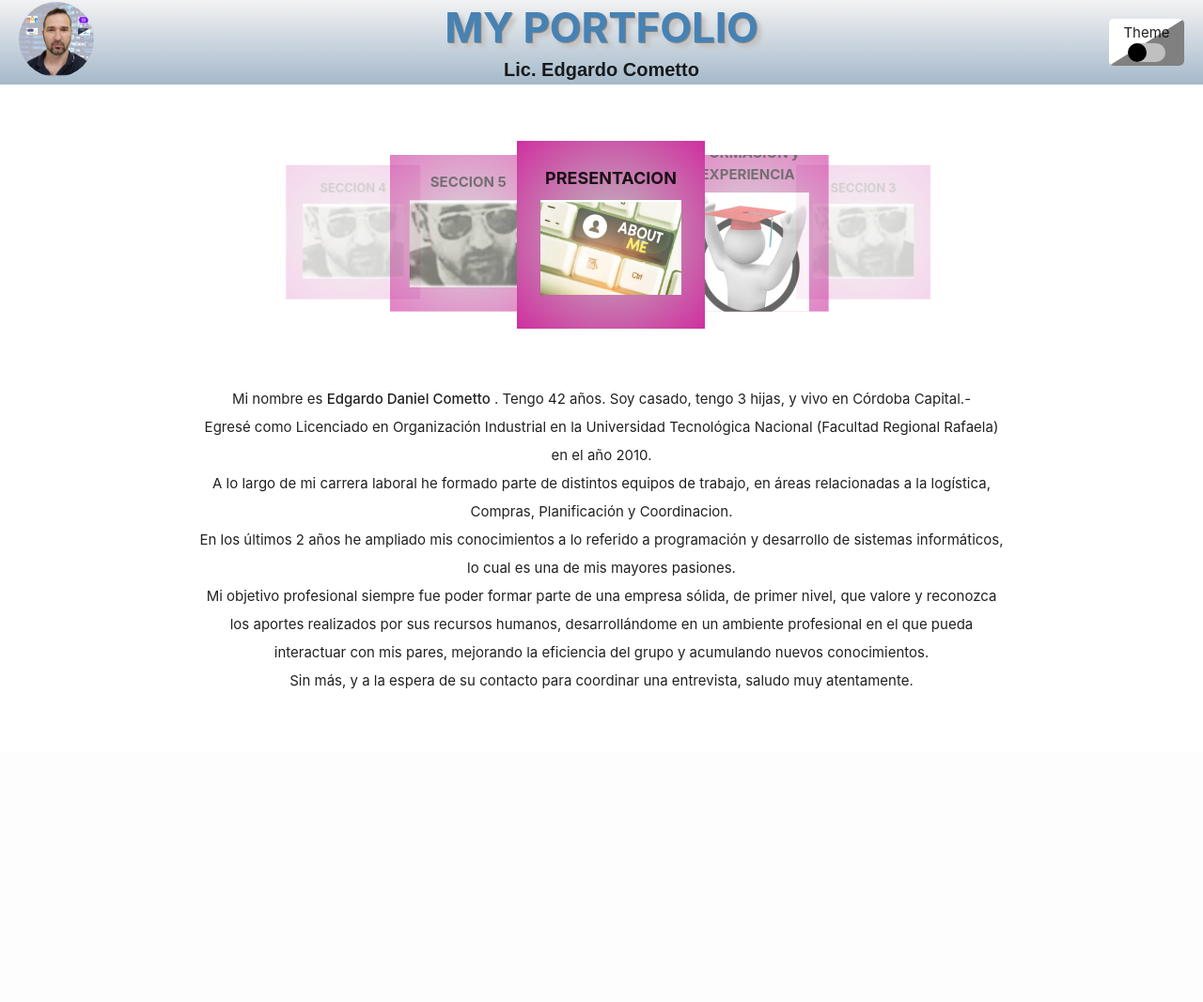
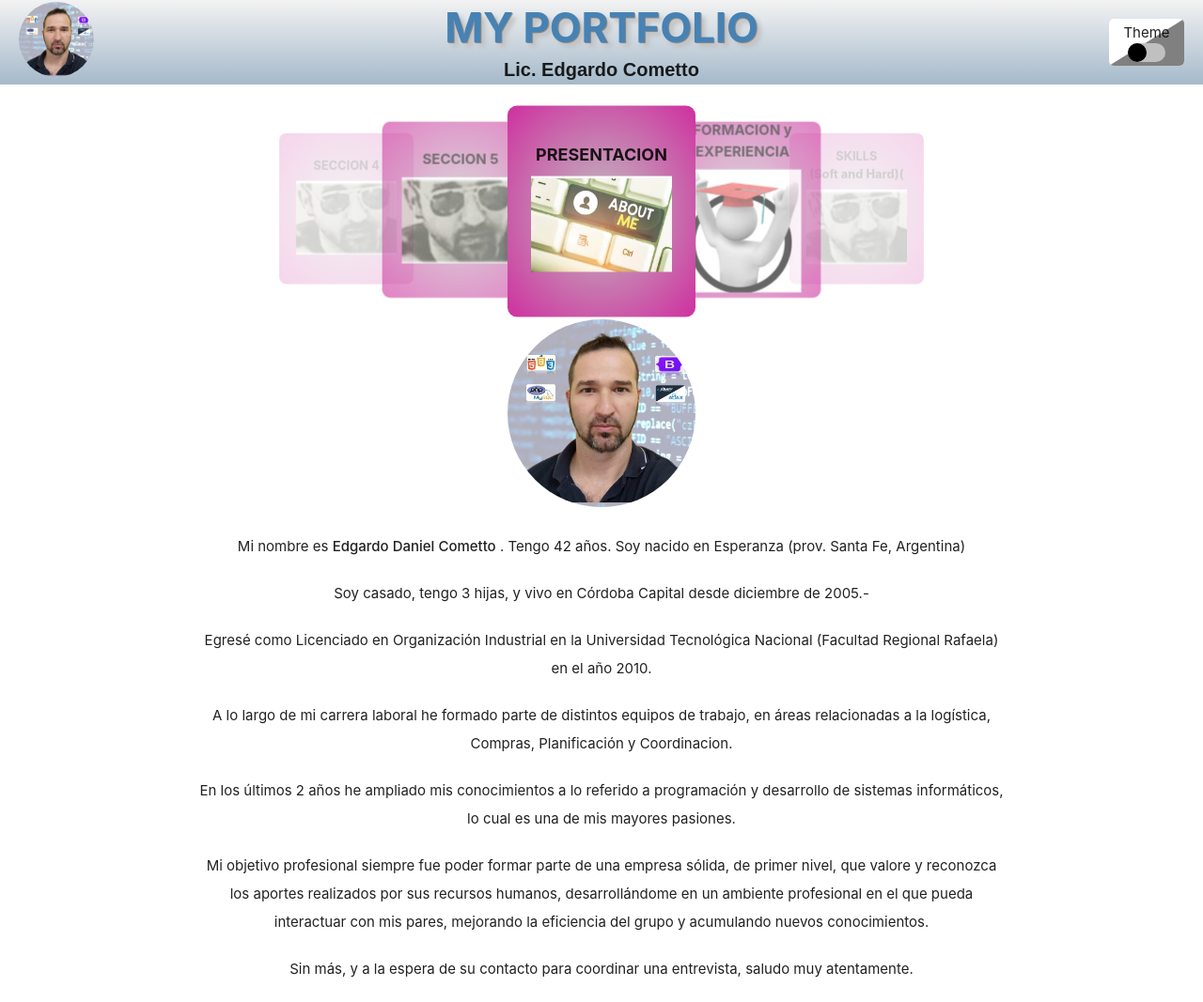
Before and after one commit to ecometto/ecometto.github.io, a PHP site: page / in a window 1280 px wide. Shown: the whole page at 94% size. Before the commit the page ends 734 px from the top, so only its background shows below. Run offline with PHP 8.4, Linux system fonts and the light colour scheme.

Commit message:
updating

```diff
--- a/index.html
+++ b/index.html
@@ -48,7 +48,7 @@
             </div>
             <div class="carousel-item" href="#">
                 <div class="text-carousel-container">
-                    <p>SECCION 3</p>
+                    <p>SKILLS <br> (Soft and Hard)(</p>
                 </div>
                 <img src="IMG/f1.jpg">
             </div>
@@ -70,40 +70,45 @@
 
     <main>
         <section class="section1">
-            <p id="presentacion-parrafo">
-                Mi nombre es <strong>Edgardo Daniel Cometto</strong> . Tengo 42 años. Soy casado, tengo 3 hijas, y vivo
-                en
-                Córdoba Capital.-
-                <br>
+            <div >
+                <img class="img-carnet" src="img/carnet2.jpg" alt="ECometto" >
+            </div>
+            <p>
+                Mi nombre es <strong>Edgardo Daniel Cometto</strong> . Tengo 42 años. Soy nacido en Esperanza (prov. Santa
+                Fe, Argentina)
+            </p>
+            <p>
+                Soy casado, tengo 3 hijas, y vivo en Córdoba Capital desde diciembre de 2005.-
+            </p>
+            <p>
                 Egresé como Licenciado en Organización Industrial en la Universidad Tecnológica Nacional
                 (Facultad Regional Rafaela) en el año 2010.
-                <br>
+            </p>
+            <p>
                 A lo largo de mi carrera laboral he formado parte de distintos equipos de trabajo, en áreas
                 relacionadas a la logística, Compras, Planificación y Coordinacion.
-                <br>
+            </p>
+            <p>
                 En los últimos 2 años he ampliado mis conocimientos a lo referido a programación y desarrollo de
                 sistemas informáticos, lo cual es una de mis mayores pasiones.
-                <br>
+            </p>
+            <p>
                 Mi objetivo profesional siempre fue poder formar parte de una empresa sólida, de
                 primer nivel, que valore y reconozca los aportes realizados por sus recursos humanos,
                 desarrollándome en un ambiente profesional en el que pueda interactuar con mis pares,
                 mejorando la eficiencia del grupo y acumulando nuevos conocimientos.
-                <br>
+            </p>
+            <p>
                 Sin más, y a la espera de su contacto para coordinar una entrevista, saludo muy atentamente.
             </p>
         </section>
         <section class="section2">
-            <div >
+            <h4>FORMACION Y EXPERIENCIA</h4>
+            <div>
                 <h5>ANTECEDENTES ACADEMICOS... </h5>
                 <p><b>Estudios Universitarios:</b> Licenciatura en Organización Industrial - UTN
                     - Facultad Regional Rafaela <br>
                     <b>Estudios Secundarios:</b> Técnico Electromecánico E.E.T. Don José de San Martín (Esperanza)
-                </p>
-                <p>
-
-                    <b><u>CONOCIMIENTOS INFORMATICOS:</u></b> <br>
-                    Microsoft Office (Word, Excel, Power Point), Programación excel y googleSheets (macros y appsheets),
-                    navegadores WEB, Correos electrónicos, lenguajes de programación, Diseño WEB, lenguaje SQL, etc.
                 </p>
                 <p>
                     <b><u>IDIOMAS:</u></b> <br>
@@ -111,24 +116,29 @@
                 </p>
                 <p>
                     <b><u>CURSO Y CAPACITACIONES:</u></b> <br>
-                    Trabajo en Equipo, Negociación, Liderazgo, Comunicación eficiente, Metodologías Agiles <br>
-                    Lenguajes de programación WEB (HTML, CSS, JAVASCRIPT). Librerías Bootstrap, Jquery, Datatables, etc <br>
-                    Lenguajes de backend y consulta de Bases de Datos (MySQL, PHP) <br>
-                    Sistemas de control de versiones GIT y GITHUB
+                    Trabajo en Equipo, Negociación, Liderazgo, Comunicación eficiente, Metodologías Agiles
+                </p>
+                <P>
+                    <b><u>PROGRAMACIÓN:</u></b> <br>
+                    (Ver mas detalles en card <a class="linkToSkill" href="#"> "SKILLS"</a>))
+                </P>
+                <p>
+                    <b><u>CONOCIMIENTOS INFORMATICOS OFIMATICA:</u></b> <br>
+                    Microsoft Office (Word, Excel, Power Point), Programación excel y googleSheets (macros y appsheets),
+                    navegadores WEB, Correos electrónicos, Appsheet
                 </p>
             </div>
 
-            <hr>
+            <br>
+            <hr> <br>
 
             <div>
                 <h5>ANTECEDENTES LABORALES... </h5>
                 <p>
-                    <b>* PROYECTOS PERSONALES y LABORALES DE DESARROLLO WEB / PROGRAMACION</b> <br>
-                    Uso de los siguientes lenguajes y tecnologías: <br>
-                    ✔ HTML, CSS, JavaScript <br>
-                    ✔ Librerías REACT, JQUERY, DATATABLES, BOOTSTRAP, SASS. <br>
-                    ✔ PHP y MYSL <br>
-                    (ver en card "proyectos")
+                    <b>* PROYECTOS PERSONALES y LABORALES DE DESARROLLO WEB / PROGRAMACION <br>
+                        (desde mediados / fines 2020)</b> <br>
+                        (ver mas detalle en card <a class="linkToSkill" href="#"> "SKILLS"</a>)) <br>
+                        (ver mas detalle en card "PROYECTOS")
                 </p>
                 <p>
                     <b>* VENG SA </b> <br>
@@ -152,7 +162,7 @@
                     ✔ Presentación de informes varios a Gerencia
                 </p>
                 <p>
-                         <b>* INVEL Latinoamericana S.A. – Córdoba <br></b> Desde marzo 2007 hasta Octubre 2010 – Puesto:
+                    <b>* INVEL Latinoamericana S.A. – Córdoba <br></b> Desde marzo 2007 hasta Octubre 2010 – Puesto:
                     Responsable compras/logística<br>
                     ✔ Negociación, formación y evaluación de proveedores (productivos y de servicios) <br>
                     ✔ Selección y Logística de transportes nacionales e internacionales <br>
@@ -162,32 +172,25 @@
                     ✔ Ciclado y auditroría de Stock. <br>
                     ✔ Planificación y gestión de de inventario
                 </p>
-                <p>
-                    <b>* PUNTOSECO – Córdoba <br></b> Desde Marzo 2006 hasta Diciembre 2006 – Puesto: Encargado de
-                    Logística<br>
-                    ✔ Control y registro de ingreso y egreso de mercadería <br>
-                    ✔ Planificación de compras de insumos y artículos secundarios <br>
-                    ✔ Control y ciclado de Stock <br>
-                    ✔ Coordinación con proveedores y clientes de fechas y condiciones de entrega <br>
-                    ✔ Planificación de producción (a pequeña escala)
-
-                </p>
-                <p>
-                   <b>* Club Sportivo Ben Hur – Rafaela <br></b> Desde Octubre 1999 hasta Diciembre 2005 – Último
-                    Puesto: Encargado administración <br>
-                    ✔ Control de saldos y cuentas corrientes de proveedores y clientes <br>
-                    ✔ Conciliación de Caja, Banco, Cuentas Corrientes y Cajas de ahorro <br>
-                    ✔ Análisis, preparación y presentación informes económicos y financieros <br>
-                    ✔ Análisis de Costos de los diferentes centros (Subcomisiones)
-
-                </p>
             </div>
         </section>
-        <section class="section3">
-            <p>seccion de la nota 3 </p>
-            <p>Lorem ipsum dolor sit, amet consectetur adipisicing elit. Maiores, reprehenderit!</p>
-            <p>Lorem ipsum dolor sit amet consectetur, adipisicing elit. Temporibus, molestias eligendi! Officiis quo
-                cum commodi ratione suscipit, aperiam vel aliquid?</p>
+        <section class="section3" id="skills">
+            <h4>HARD AND SOFT SKILLS</h4>
+            <div class="hard-skill">
+                <div class="col-md-4">
+                    <h5>DISEÑO WEB</h5>
+                    <img src="img/disenoweb.png" alt="">
+                </div>
+                <div class="col-md-4">
+                    <h5>LIBRERIAS</h5>
+                    <img src="img/librerias.png" alt="">
+                </div>
+                <div class="col-md-4">
+                    <h5>PROGRAMACION</h5>
+                    <img src="img/programacion.png" alt="">
+                </div>
+            </div>
+
         </section>
         <section class="section4">
             <p>seccion de la nota 4 </p>
--- a/js/main.js
+++ b/js/main.js
@@ -1,3 +1,4 @@
+// CONFIGURACIÓN THEME
 const botonTheme = document.querySelector('.onOff')
 const ballTheme = document.querySelector('.ball')
 
@@ -17,15 +18,16 @@ botonTheme.addEventListener('click', () => {
     }
 })
 
+
+// CONFIGURACIÓN CARRUSEL
 const cards = document.querySelectorAll('.carousel-item')
 const secciones = document.querySelectorAll('section')
 
-
-cards.forEach((card, index)=>{
+cards.forEach((card, index) => {
     secciones[index].style.display = "none"
 
-    card.addEventListener('click',()=>{
-        secciones.forEach(secc=>{
+    card.addEventListener('click', () => {
+        secciones.forEach(secc => {
             secc.style.display = "none"
         })
         secciones[index].style.display = "block"
@@ -33,3 +35,17 @@ cards.forEach((card, index)=>{
 
     secciones[0].style.display = "block"
 })
+
+
+// CONFIGURACIONES VARIAS
+const linkToSkill = document.querySelectorAll('.linkToSkill')
+
+linkToSkill.forEach(link => {
+    addEventListener('click', (e) => {
+        e.preventDefault()
+        secciones.forEach((seccion) => {
+            seccion.style.display = "none"
+        })
+        secciones[2].style.display = "block"
+    })
+})
--- a/styles/style.css
+++ b/styles/style.css
@@ -76,23 +76,27 @@
 
 .carousel {
   padding: 0px;
-  height: 300px;
+  height: 250px;
   margin: 0px;
+  position: relative;
 }
 .carousel .carousel-item {
+  height: 90%;
   overflow: hidden;
   display: flex;
   justify-content: center;
   align-items: center;
   flex-direction: column;
+  border-radius: 10px;
   cursor: pointer;
-  margin: 10px;
-  padding: 10px;
+  margin: 10px 0px 0px 0px;
+  padding: 0px;
   background: radial-gradient(silver, rgb(207, 47, 159));
 }
 .carousel .carousel-item .text-carousel-container {
   font-size: 18px;
   font-weight: 700;
+  text-align: center;
 }
 .carousel .carousel-item img {
   width: 150px;
@@ -113,4 +117,18 @@ main section {
 main section p {
   margin: 20px;
   line-height: 30px;
+}
+main section .img-carnet {
+  border-radius: 50%;
+  transition: all 0.5s;
+  width: 200PX;
+}
+main section .img-carnet:hover {
+  transform: scale(2);
+  border-radius: 0px;
+}
+main section .hard-skill {
+  display: flex;
+  justify-content: center;
+  align-items: center;
 }/*# sourceMappingURL=style.css.map */
--- a/styles/style.scss
+++ b/styles/style.scss
@@ -84,20 +84,24 @@
 
 .carousel {
     padding: 0px;
-    height: 300px;
+    height: 250px;
     margin: 0px;
+    position: relative;
     .carousel-item{
+        height: 90%;
         overflow: hidden;
         @include v.centrar();
         flex-direction: column;
+        border-radius: 10px;
         cursor: pointer;
-        margin: 10px;
-        padding: 10px;
+        margin: 10px 0px 0px 0px;
+        padding: 0px;
         background: radial-gradient(silver,rgb(207, 47, 159));
 
         .text-carousel-container{
             font-size: 18px;
             font-weight: 700;
+            text-align: center;
         }
 
         img{
@@ -121,5 +125,19 @@ main{
             margin: 20px;
             line-height: 30px;
         }
+    .img-carnet{
+            border-radius: 50%;
+            transition: all 0.5s;
+            width: 200PX;
+
+            &:hover{
+                transform: scale(2);
+                border-radius: 0px;
+            }
+        }
+
+        .hard-skill{
+            @include v.centrar();
+        }
     }
 }
```
Also changed, not shown: img/disenoweb.png (added), img/librerias.png (added), img/programacion.png (added), 1 other file.
